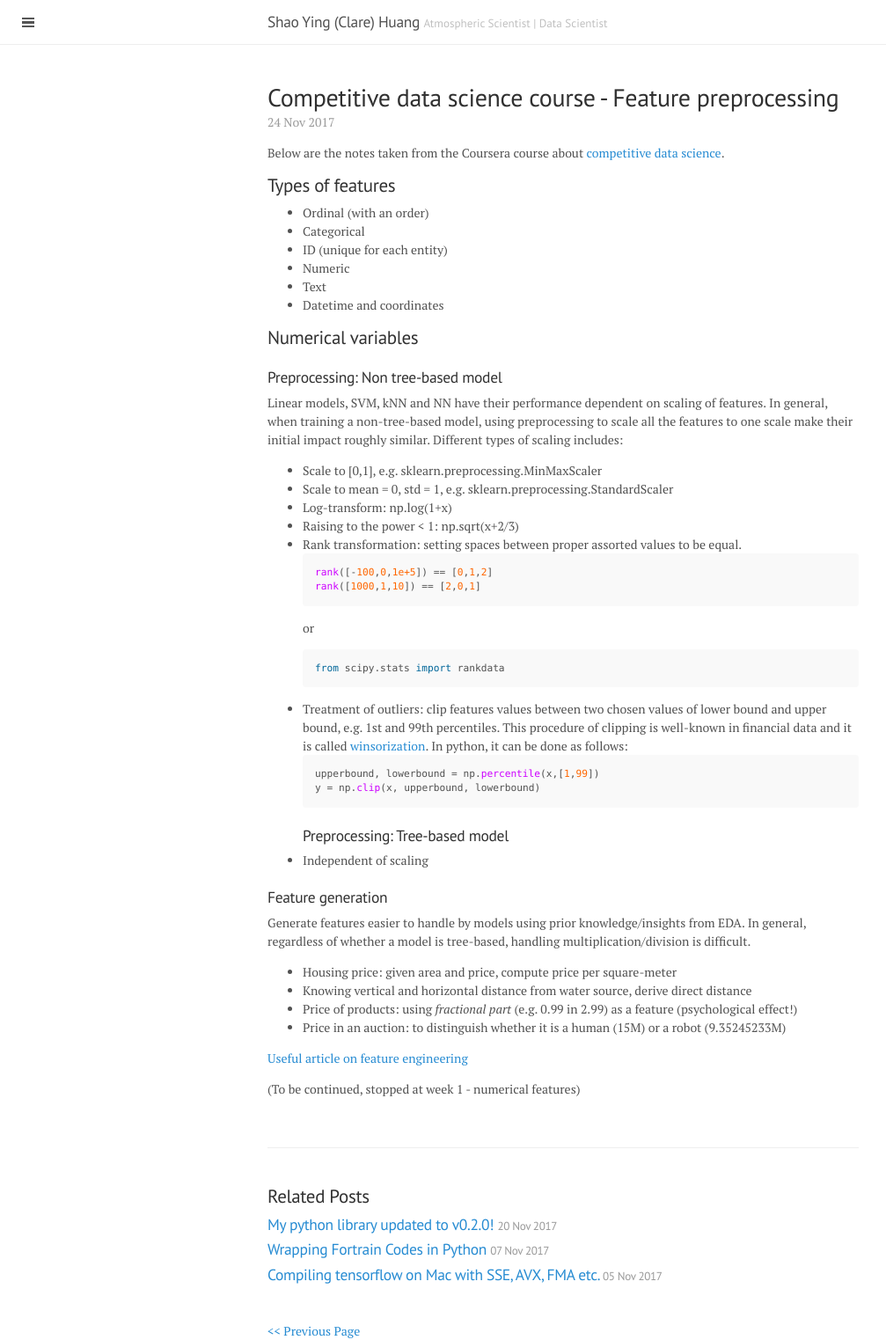
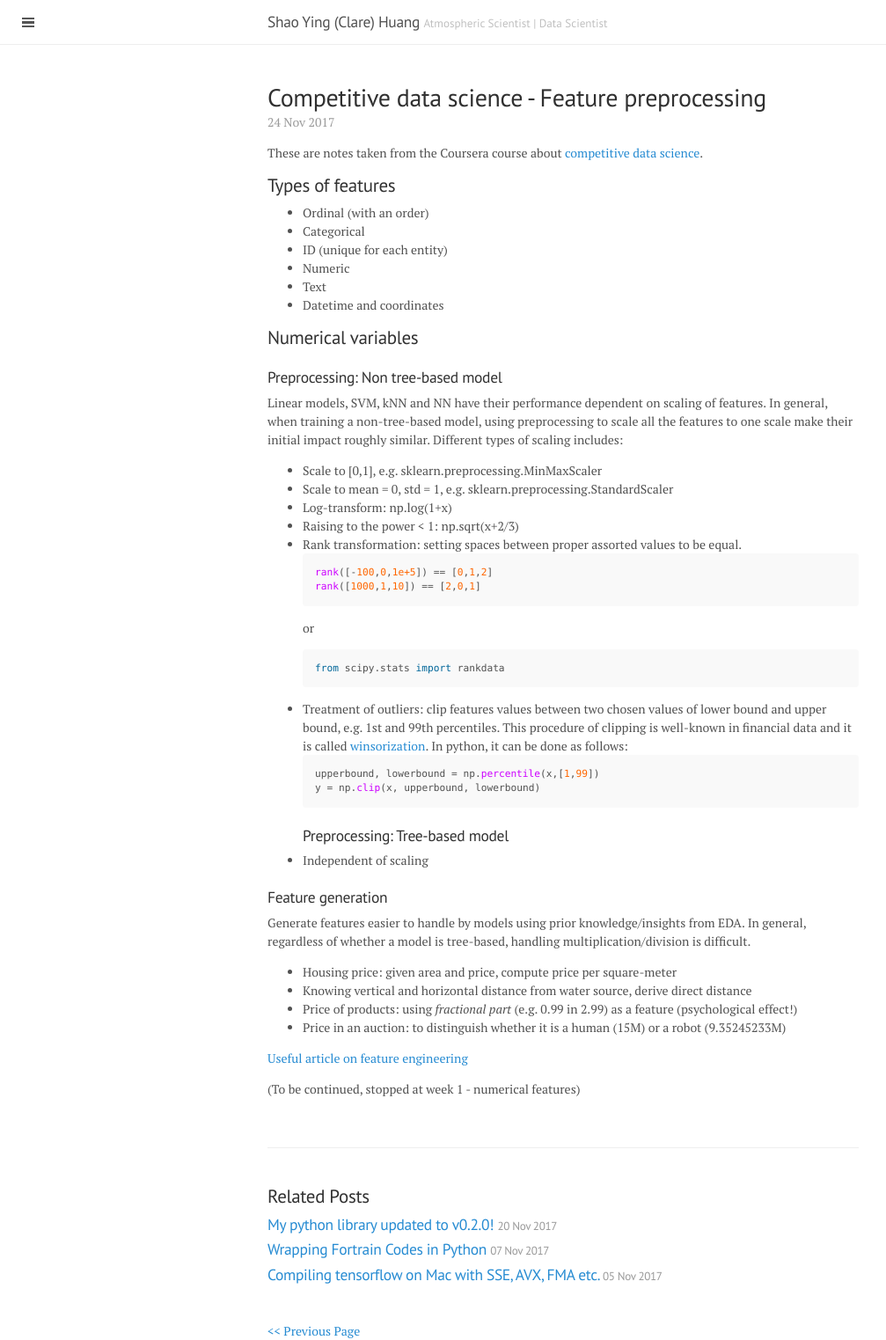
Before and after one commit to acrogenesis/csyhuang.github.io, a Jekyll site: the page built from _posts/2017-11-24-notes-on-competitive-ds-feature-preprocessing.md, in a window 1280 px wide. Shown: the whole page at 88% size, without its empty margins (0-1007 px from the left). Built offline with Jekyll 4.4.1, drawn with Linux system fonts in a browser that asks for light colours.

Commit message:
modified title of a blogpost

```diff
--- a/_posts/2017-11-24-coursera-competitive-ds-feature-preprocessing.md
+++ b/_posts/2017-11-24-notes-on-competitive-ds-feature-preprocessing.md
@@ -1,10 +1,10 @@
 ---
 layout: post
-title: Competitive data science course - Feature preprocessing
+title: Competitive data science - Feature preprocessing
 tags: ['coursenotes']
 ---
 
-Below are the notes taken from the Coursera course about [competitive data science](https://www.coursera.org/learn/competitive-data-science).
+These are notes taken from the Coursera course about [competitive data science](https://www.coursera.org/learn/competitive-data-science).
 
 ## Types of features
 - Ordinal (with an order)
```
Also changed, not shown: 20 other files.
